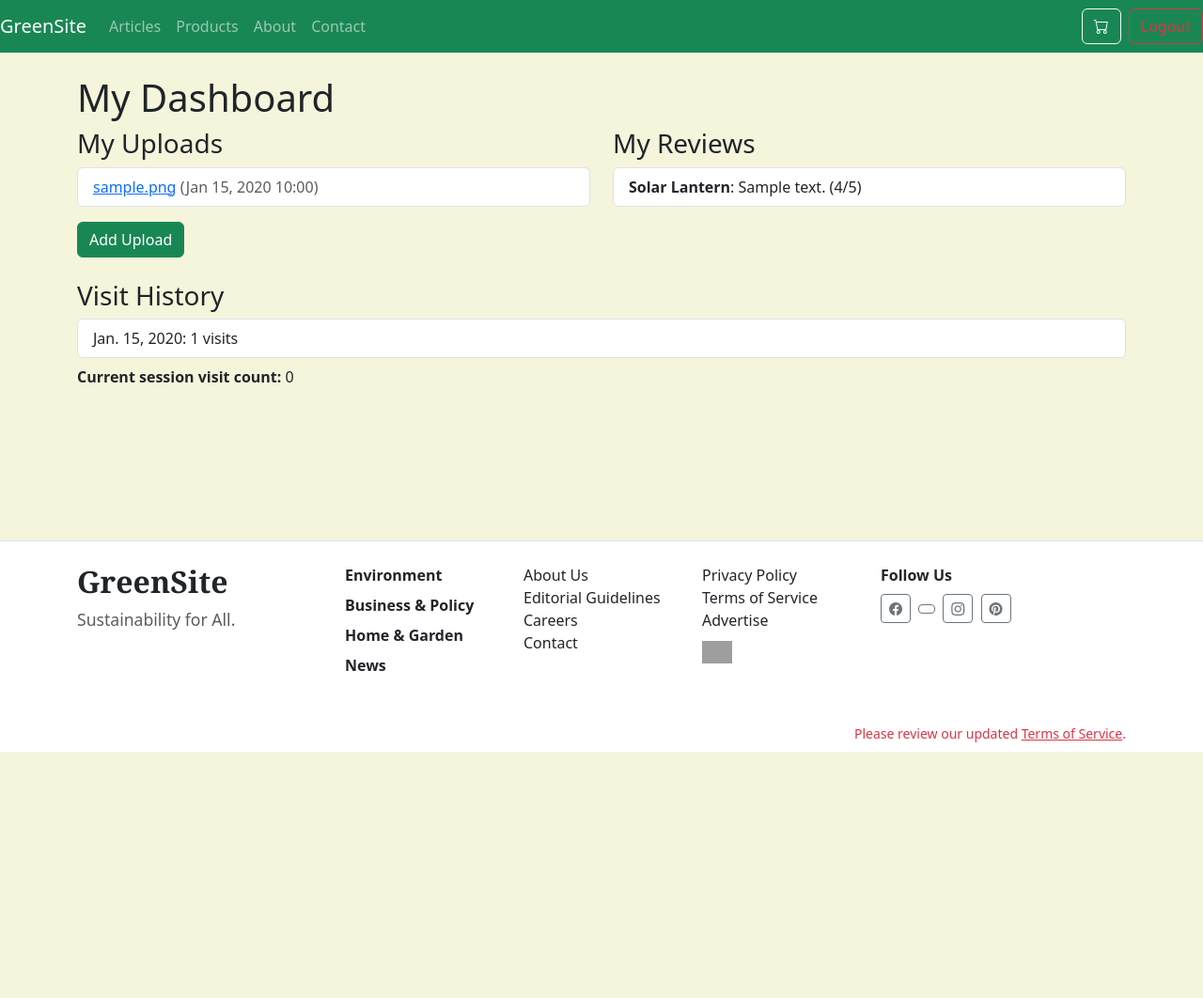
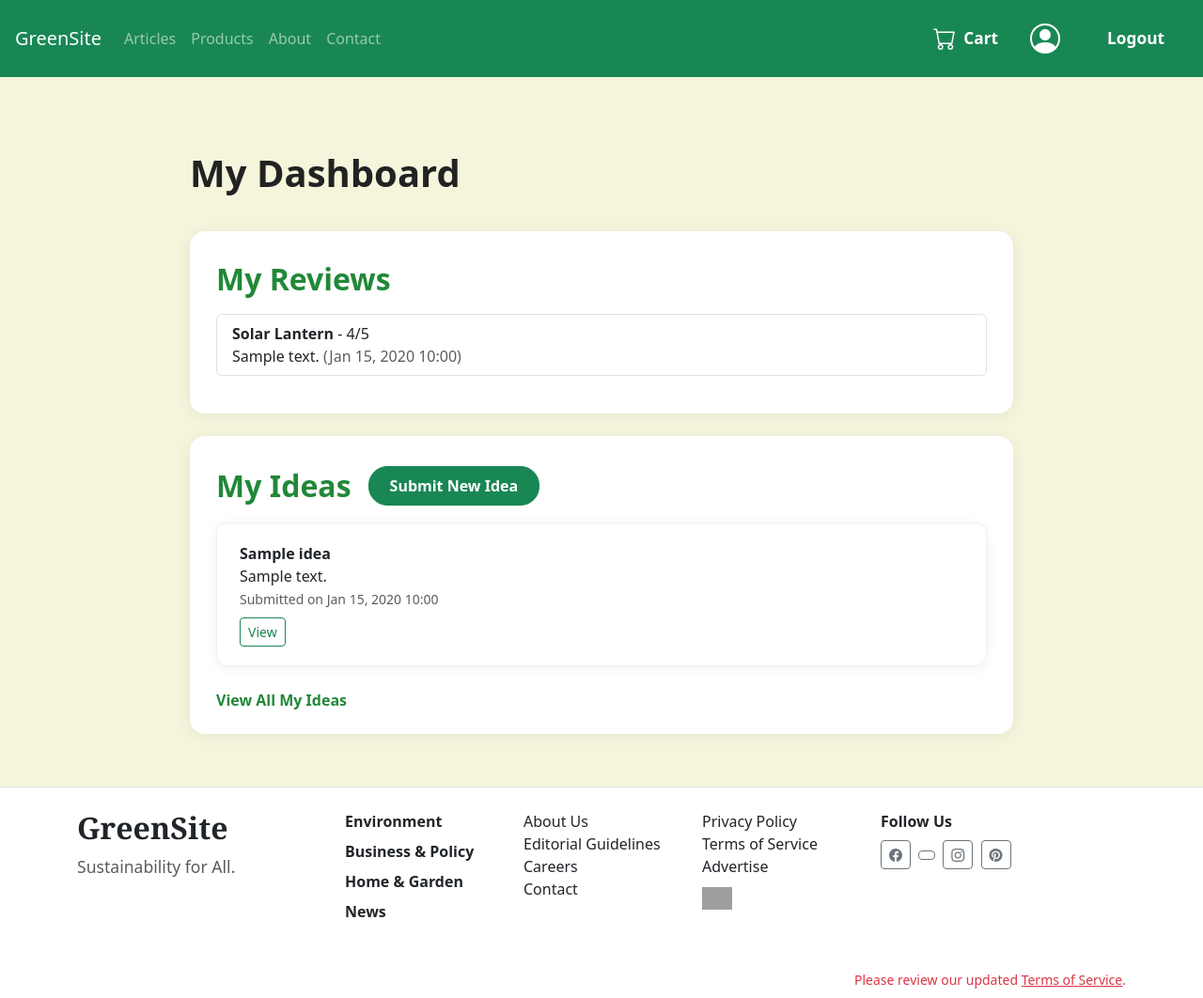
Before and after one commit to virendrasinh-bodana/greensite, a Django app: page /dashboard/ in a window 1280 px wide. Shown: the whole page at 94% size. Before the commit the page ends 800 px from the top, so only its background shows below. Run offline with Django 5.2, Linux system fonts and the light colour scheme; a user stored in the database is signed in; data comes from the database, SQL or seed files in the repository; tables that the repository leaves empty hold one stand-in row (values such as "Sample post"); grey boxes are pictures that could not be loaded.

Commit message:
Implemented Idea submission feature with associated views, forms, and templates. Enhanced dashboard to display user ideas and added AJAX search functionality for articles and products. Updated navigation and styling in base and related templates.

```diff
--- a/main/models.py
+++ b/main/models.py
@@ -94,3 +94,13 @@ class Upload(models.Model):
 
     def __str__(self):
         return f"{self.user or 'Anonymous'} - {self.file.name}"
+
+class Idea(models.Model):
+    user = models.ForeignKey(User, on_delete=models.CASCADE)
+    title = models.CharField(max_length=200)
+    description = models.TextField()
+    file = models.FileField(upload_to='idea_uploads/', blank=True, null=True)
+    created_at = models.DateTimeField(auto_now_add=True)
+
+    def __str__(self):
+        return f"{self.title} by {self.user.username}"
--- a/main/templates/base.html
+++ b/main/templates/base.html
@@ -10,7 +10,8 @@
 <body>
 
 {% block navigation %}
-     <nav class="navbar navbar-expand-lg navbar-dark bg-success">
+     <nav class="navbar navbar-expand-lg navbar-dark bg-success py-3">
+        <div class="container-fluid px-3">
             <a class="navbar-brand" href="{% url 'home' %}">GreenSite</a>
             <div class="collapse navbar-collapse">
                 <ul class="navbar-nav me-auto">
@@ -22,24 +23,30 @@
                 </ul>
 
 
-            <!-- Cart icon added -->
-            <a href="{% url 'cart' %}" class="btn btn-outline-light position-relative ms-2">
-                <i class="bi bi-cart"></i>
+                <!-- Cart icon added with badge -->
+                <a href="{% url 'cart' %}" class="btn btn-success rounded-pill fw-bold d-flex align-items-center px-4 me-2 position-relative" style="font-size:1.08rem;">
+                    <span class="position-relative me-2" style="display:inline-block;">
+                        <i class="bi bi-cart" style="font-size:1.5rem;"></i>
                         {% if request.session.cart %}
-                    <span class="position-absolute top-0 start-100 translate-middle badge rounded-pill bg-danger">
+                            <span class="position-absolute cart-badge badge rounded-pill bg-danger">
                                 {{ request.session.cart|length }}
                             </span>
                         {% endif %}
+                    </span>
+                    Cart
                 </a>
-
-            <!-- Search bar and cart icon removed -->
+                <!-- User icon for dashboard access -->
+                <a href="{% url 'dashboard' %}" class="btn btn-link p-0 me-2" title="My Dashboard">
+                    <i class="bi bi-person-circle" style="font-size: 2rem; color: #fff;"></i>
+                </a>
                 {% if user.is_authenticated %}
-                <a class="btn btn-outline-danger ms-2" href="{% url 'logout' %}">Logout</a>
+                    <a class="btn btn-success rounded-pill fw-bold px-4 ms-3" style="font-size:1.08rem;" href="{% url 'logout' %}">Logout</a>
                 {% else %}
-                <a class="btn btn-outline-primary ms-2" href="{% url 'login' %}">Login</a>
-                <a class="btn btn-outline-secondary ms-2" href="{% url 'register' %}">Register</a>
+                    <a class="btn btn-primary rounded-pill fw-bold px-4 ms-2" style="font-size:1.08rem;" href="{% url 'login' %}">Login</a>
+                    <a class="btn btn-secondary rounded-pill fw-bold px-4 ms-2" style="font-size:1.08rem;" href="{% url 'register' %}">Register</a>
                 {% endif %}
 
+            </div>
         </div>
     </nav>
 {% endblock %}
@@ -120,5 +127,19 @@
 
     <!-- Bootstrap JS (for modal) -->
     <script src="https://cdn.jsdelivr.net/npm/bootstrap@5.3.0/dist/js/bootstrap.bundle.min.js"></script>
+    <style>
+.cart-badge {
+    top: -10px !important;
+    left: 22px !important;
+    font-size: 0.95rem;
+    z-index: 2;
+    padding: 2px 7px;
+    min-width: 22px;
+    min-height: 22px;
+    display: flex;
+    align-items: center;
+    justify-content: center;
+}
+</style>
 </body>
 </html>
--- a/main/templates/main/dashboard.html
+++ b/main/templates/main/dashboard.html
@@ -1,47 +1,98 @@
 {% extends 'base.html' %}
 {% block content %}
-<h1>My Dashboard</h1>
-
-<div class="row">
-  <div class="col-md-6">
-    <h3>My Uploads</h3>
-    <ul class="list-group mb-3">
-      {% for upload in uploads %}
-        <li class="list-group-item">
-          <a href="{{ upload.file.url }}">{{ upload.file.name }}</a>
-          <span class="text-muted">({{ upload.uploaded_at|date:"M d, Y H:i" }})</span>
-        </li>
-      {% empty %}
-        <li class="list-group-item">No uploads yet.</li>
-      {% endfor %}
-    </ul>
-    <a href="{% url 'upload_add' %}" class="btn btn-success">Add Upload</a>
+<style>
+    .dashboard-section {
+        background: #fff;
+        border-radius: 16px;
+        box-shadow: 0 2px 16px rgba(44,62,80,0.08);
+        padding: 32px 28px 24px 28px;
+        margin-bottom: 32px;
+    }
+    .dashboard-header {
+        font-size: 2.5rem;
+        font-weight: 800;
+        margin-bottom: 32px;
+        color: #222;
+    }
+    .section-title-row {
+        display: flex;
+        align-items: center;
+        gap: 18px;
+        margin-bottom: 18px;
+    }
+    .section-title-row h2 {
+        margin-bottom: 0;
+        font-weight: 700;
+        color: #218838;
+        font-size: 2rem;
+    }
+    .section-title-row .btn-success {
+        font-size: 1rem;
+        padding: 8px 22px;
+        border-radius: 20px;
+        font-weight: 600;
+    }
+    .idea-card {
+        background: #fff;
+        border-radius: 12px;
+        box-shadow: 0 2px 12px rgba(44,62,80,0.07);
+        padding: 20px 24px;
+        margin-bottom: 18px;
+        border: 1px solid #f0f0f0;
+    }
+    .view-all-ideas-link {
+        font-weight: 600;
+        color: #218838;
+        text-decoration: none;
+        margin-top: 6px;
+        display: inline-block;
+        transition: color 0.2s;
+    }
+    .view-all-ideas-link:hover {
+        color: #17692b;
+        text-decoration: underline;
+    }
+</style>
+<div class="container mt-5" style="max-width: 900px;">
+    <div class="dashboard-header">My Dashboard</div>
+    <div class="dashboard-section mb-4">
+        <div class="section-title-row">
+            <h2>My Reviews</h2>
         </div>
-  <div class="col-md-6">
-    <h3>My Reviews</h3>
+        {% if reviews %}
             <ul class="list-group mb-3">
                 {% for review in reviews %}
                     <li class="list-group-item">
-          <strong>{{ review.product.name }}</strong>: {{ review.comment }} ({{ review.rating }}/5)
+                        <strong>{{ review.product.name }}</strong> - {{ review.rating }}/5<br>
+                        <span>{{ review.comment }}</span>
+                        <span class="text-muted">({{ review.created_at|date:'M d, Y H:i' }})</span>
                     </li>
-      {% empty %}
-        <li class="list-group-item">No reviews yet.</li>
                 {% endfor %}
             </ul>
+        {% else %}
+            <div class="alert alert-info">No reviews yet.</div>
+        {% endif %}
+    </div>
+    <div class="dashboard-section">
+        <div class="section-title-row">
+            <h2>My Ideas</h2>
+            <a href="{% url 'submit_idea' %}" class="btn btn-success">Submit New Idea</a>
+        </div>
+        {% if user.is_authenticated and user.idea_set.all %}
+            {% for idea in user.idea_set.all|dictsortreversed:'created_at' %}
+                <div class="idea-card">
+                    <strong>{{ idea.title }}</strong><br>
+                    <span>{{ idea.description|truncatewords:15 }}</span><br>
+                    <small class="text-muted">Submitted on {{ idea.created_at|date:'M d, Y H:i' }}</small>
+                    <div class="mt-2">
+                        <a href="{% url 'idea_detail' idea.pk %}" class="btn btn-outline-success btn-sm">View</a>
                     </div>
                 </div>
-
-<div class="mt-4">
-  <h3>Visit History</h3>
-  <ul class="list-group">
-    {% for visit in visit_history %}
-      <li class="list-group-item">
-        {{ visit.visit_date }}: {{ visit.visit_count }} visits
-      </li>
-    {% empty %}
-      <li class="list-group-item">No visit history yet.</li>
             {% endfor %}
-  </ul>
-  <p class="mt-2"><strong>Current session visit count:</strong> {{ visit_count }}</p>
+            <a href="{% url 'my_ideas' %}" class="view-all-ideas-link">View All My Ideas</a>
+        {% else %}
+            <div class="alert alert-info mt-2">You haven't submitted any ideas yet.</div>
+        {% endif %}
+    </div>
 </div>
 {% endblock %}
--- a/main/urls.py
+++ b/main/urls.py
@@ -2,6 +2,7 @@ from django.shortcuts import render
 from django.urls import path
 from . import views
 from django.contrib.auth import views as auth_views
+from .views import IdeaCreateView, my_ideas, IdeaDetailView, product_search_ajax, article_search_ajax
 
 urlpatterns = [
     path('', views.home, name='home'),
@@ -25,7 +26,7 @@ urlpatterns = [
     path('upload/add/', views.UploadCreateView.as_view(), name='upload_add'),
     path('categories/', views.CategoryListView.as_view(), name='categories'),
     path('category/<int:pk>/', views.CategoryDetailView.as_view(), name='category_detail'),
-    path('submit/', views.submit_idea, name='submit_idea'),
+    path('submit/', IdeaCreateView.as_view(), name='submit_idea'),
     path('dashboard/', views.dashboard, name='dashboard'),
     path('register/', views.register, name='register'),
     path('login/', auth_views.LoginView.as_view(template_name='main/login.html'), name='login'),
@@ -36,4 +37,8 @@ urlpatterns = [
     path('cart/', views.cart_view, name='cart'),
     path('add-to-cart/<int:product_id>/', views.add_to_cart, name='add_to_cart'),
     path('remove-from-cart/<int:product_id>/', views.remove_from_cart, name='remove_from_cart'),
+    path('ajax/article-search/', article_search_ajax, name='article_search_ajax'),
+    path('ajax/product-search/', product_search_ajax, name='product_search_ajax'),
+    path('my-ideas/<int:pk>/', IdeaDetailView.as_view(), name='idea_detail'),
+    path('my-ideas/', my_ideas, name='my_ideas'),
 ]
--- a/main/views.py
+++ b/main/views.py
@@ -1,13 +1,15 @@
 from django.shortcuts import render, redirect, get_object_or_404
 from django.views.generic import ListView, DetailView, CreateView, UpdateView, DeleteView
-from .models import Article, Product, Review, UserProfile, VisitHistory, ContactMessage, Upload, Category, Event
-from .forms import RegisterForm, ProductForm, ReviewForm, UserProfileForm,ContactMessageForm, UploadForm, CategoryForm, ArticleForm
+from .models import Article, Product, Review, UserProfile, VisitHistory, ContactMessage, Upload, Category, Event, Idea
+from .forms import RegisterForm, ProductForm, ReviewForm, UserProfileForm,ContactMessageForm, UploadForm, CategoryForm, ArticleForm, IdeaForm
 from django.urls import reverse_lazy
 from django.contrib.auth.mixins import LoginRequiredMixin
 from django.contrib.auth import login, authenticate, logout
 from django.contrib.auth.decorators import login_required
 from django.contrib import messages
-from django.http import HttpResponse
+from django.http import HttpResponse, JsonResponse
+from django.template.loader import render_to_string
+from django.views.decorators.http import require_GET
 
 
 # Home page — show articles and products
@@ -253,3 +255,41 @@ class ArticleCreateView(LoginRequiredMixin, CreateView):
     form_class = ArticleForm
     template_name = 'main/article_form.html'
     success_url = reverse_lazy('articles')
+
+@require_GET
+def article_search_ajax(request):
+    q = request.GET.get('q', '')
+    articles = Article.objects.all()
+    if q:
+        articles = articles.filter(title__icontains=q)
+    html = render_to_string('main/_article_grid.html', {'articles': articles}, request=request)
+    return JsonResponse({'html': html})
+
+@require_GET
+def product_search_ajax(request):
+    q = request.GET.get('q', '')
+    products = Product.objects.all()
+    if q:
+        products = products.filter(name__icontains=q)
+    html = render_to_string('main/_product_grid.html', {'products': products, 'cart': request.session.get('cart', {})}, request=request)
+    return JsonResponse({'html': html})
+
+class IdeaCreateView(LoginRequiredMixin, CreateView):
+    model = Idea
+    form_class = IdeaForm
+    template_name = 'main/idea_form.html'
+    success_url = reverse_lazy('dashboard')
+
+    def form_valid(self, form):
+        form.instance.user = self.request.user
+        return super().form_valid(form)
+
+@login_required
+def my_ideas(request):
+    ideas = Idea.objects.filter(user=request.user).order_by('-created_at')
+    return render(request, 'main/my_ideas.html', {'ideas': ideas})
+
+class IdeaDetailView(LoginRequiredMixin, DetailView):
+    model = Idea
+    template_name = 'main/idea_detail.html'
+    context_object_name = 'idea'
```
Also changed, not shown: main/forms.py (+6 -1 lines), main/templates/main/_article_grid.html (added, +18 -0 lines), main/templates/main/_product_grid.html (added, +27 -0 lines), main/templates/main/articles.html (+21 -1 lines), main/templates/main/idea_detail.html (added, +18 -0 lines), main/templates/main/idea_form.html (added, +62 -0 lines), main/templates/main/my_ideas.html (added, +22 -0 lines), main/templates/main/products.html (+22 -1 lines), main/migrations/0003_idea.py (added), main/migrations/0004_idea_file.py (added), media/idea_uploads/Screenshot_2025-02-12_222159.png (added), media/idea_uploads/Screenshot_2025-02-12_222159_hRQquzc.png (added), media/uploads/Screenshot_2025-02-12_222159.png (added), media/uploads/Screenshot_2025-02-12_222159_frnv8Aj.png (added). Lines whose indentation alone changed are shown as unchanged.
